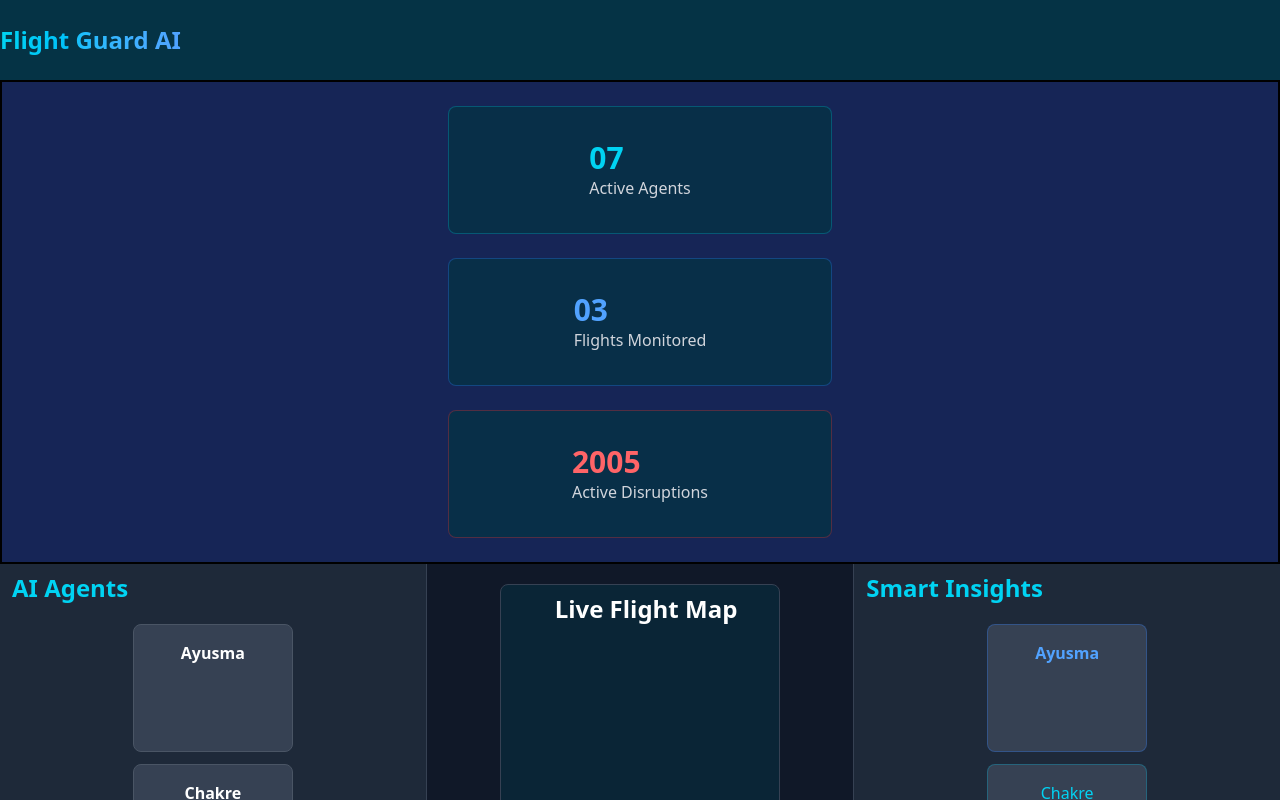
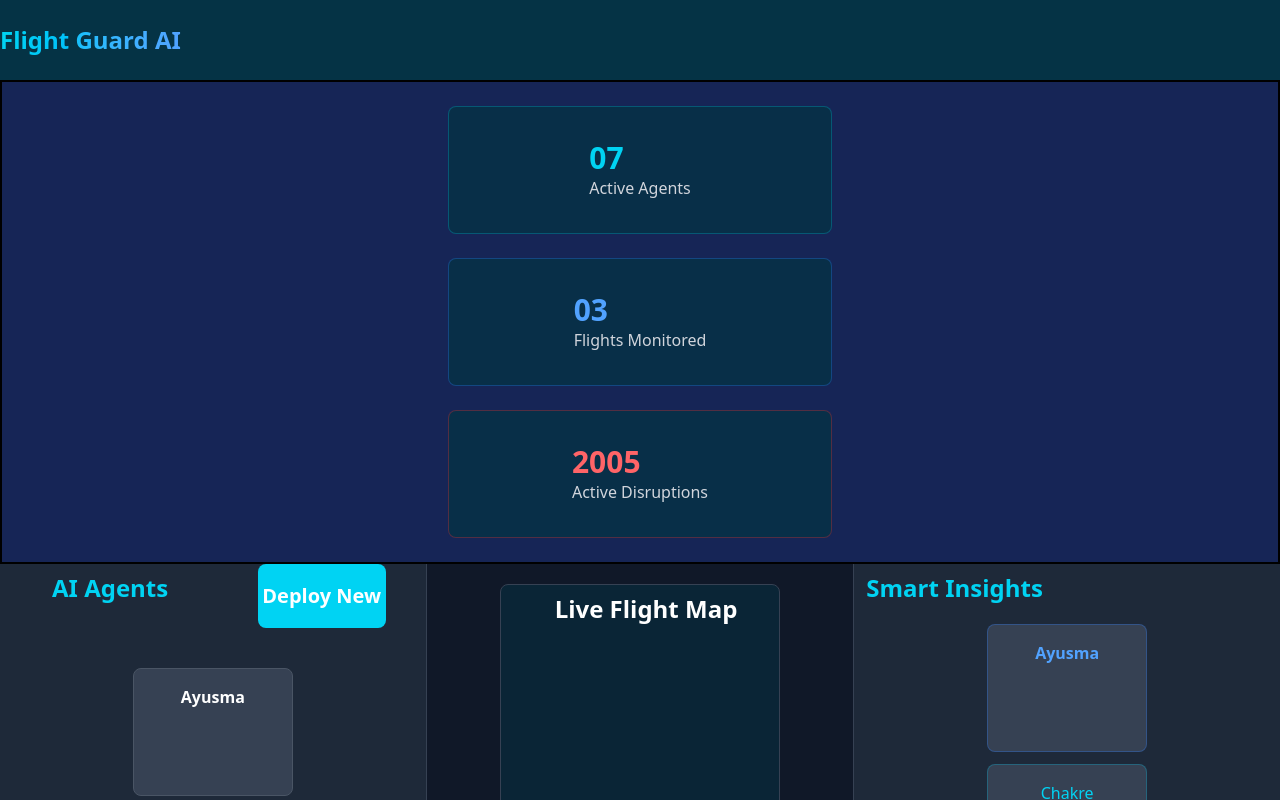
Before and after one commit to gitnocknock/airplane_scrapper, a Next.js app: page / in a window 1280 px wide. Shown: the top 800 px of the page. Built offline with nearby package versions, Linux system fonts and the light colour scheme; no server answers.

Commit message:
Added Button

```diff
--- a/app/page.tsx
+++ b/app/page.tsx
@@ -32,7 +32,13 @@ export default function Home() {
 
 <div className="grid grid-cols-3 gap-0 h-screen">
   <div className="bg-gray-800 w-full h-full border-r border-gray-700">
-    <h1 className="text-cyan-400 text-2xl font-bold pl-3 pt-2 pb-5">AI Agents</h1>
+    <div className="flex justify-between pb-10 px-10">
+    <h1 className="text-cyan-400 text-2xl font-bold pl-3 pt-2">AI Agents</h1>
+   <div className="bg-cyan-400 w-32 h-16 rounded-lg font-bold text-white text-xl flex items-center justify-center">
+  Deploy New
+  </div>
+
+  </div>
   <div className="grid grid-rows-3 gap-3 place-items-center">
      <div className="bg-gray-700 w-40 h-32 rounded-lg border border-gray-600 text-white font-bold p-4 text-center">
       Ayusma
@@ -82,6 +88,8 @@ export default function Home() {
 }
 
 
+// fix line 37 formatting later
+
 
 
 /* colors:
```
